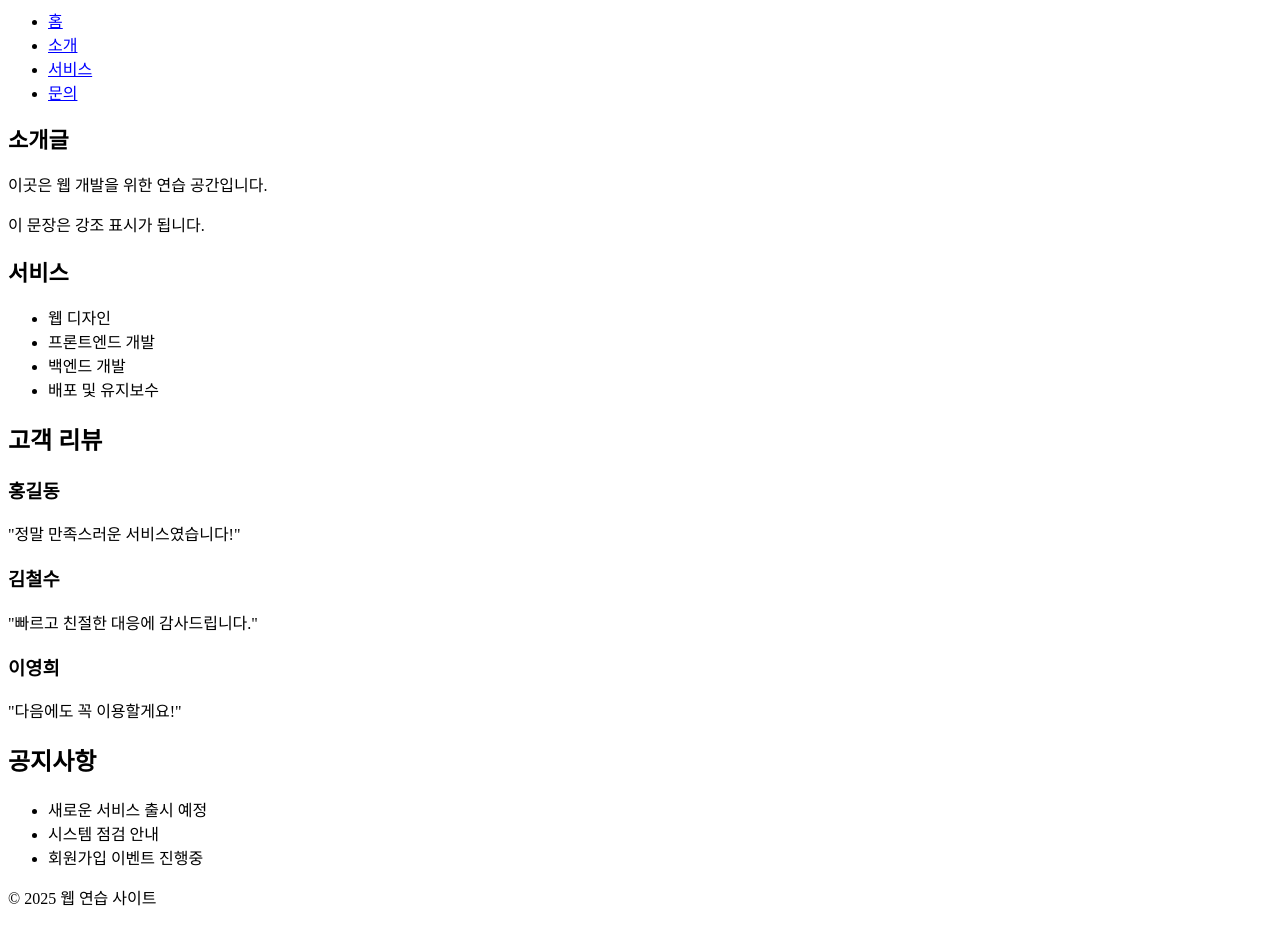
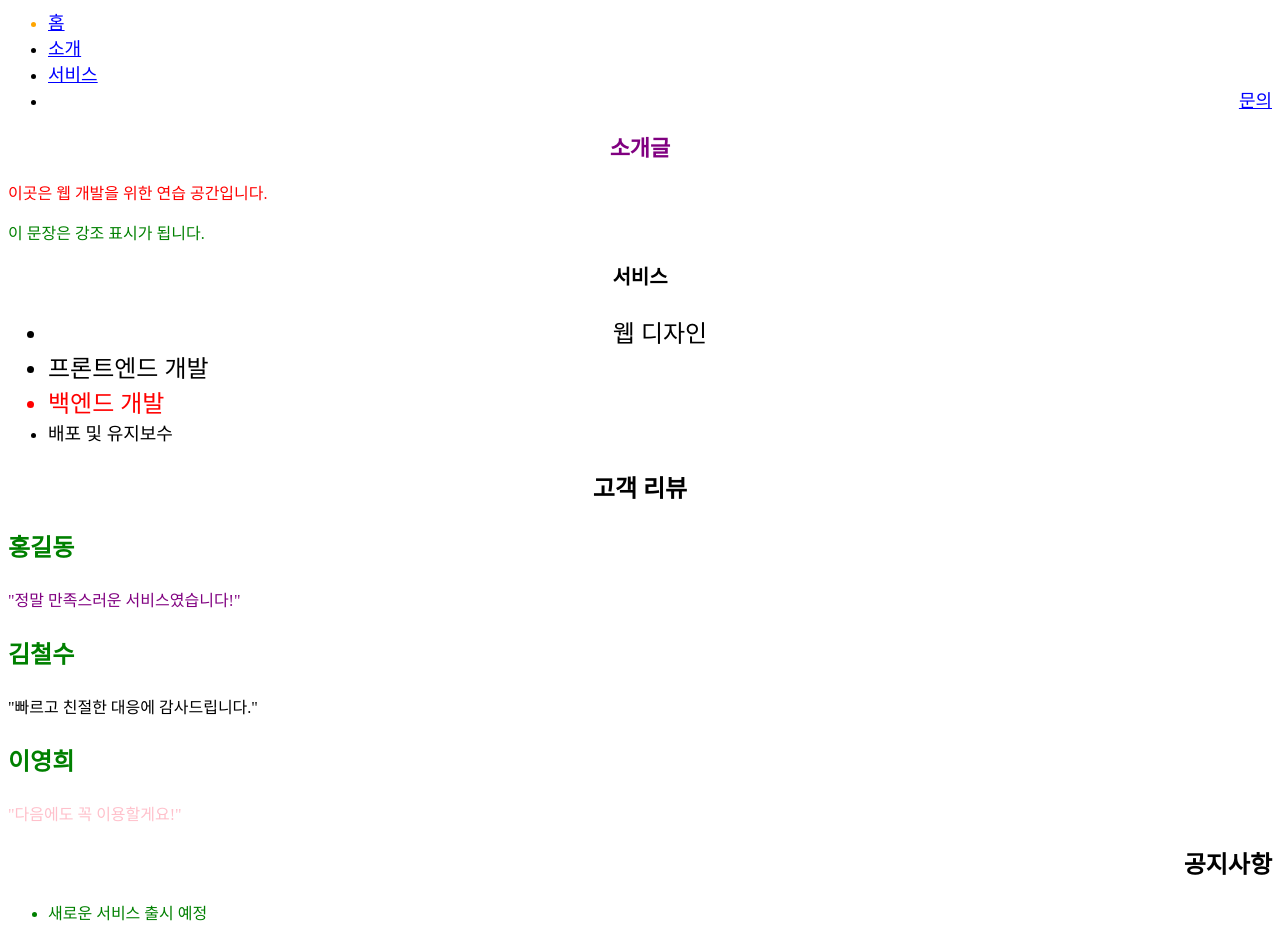
Before and after one commit to akafintech/fintech_service_2nd_aka, a plain HTML site: page 02HTML_CSS_JAVASCRIPT/HTML/10CSS_selector_연습.html in a window 1280 px wide. Shown: the part 81-1008 px from the top of the page. Drawn offline with Linux system fonts and the light colour scheme.

Commit message:
CSS_selector_prct

```diff
--- a/02HTML_CSS_JAVASCRIPT/CSS/04CSS_prct.css
+++ b/02HTML_CSS_JAVASCRIPT/CSS/04CSS_prct.css
@@ -8,3 +8,114 @@
 .container h2{
     font-size: 22px;
 }
+.highlight {
+    color: red;
+}
+header li {
+    font-size : 18px;
+}
+.service-list > :first-child {
+    text-align: center;
+}
+.review > h3 {
+    color: green;
+}
+aside > h2 {
+    text-align: right;
+}
+.notice-list > :last-child {
+    color: orange;
+}
+.notice-list > :nth-of-type(2) {
+    font-size: 20px;
+}
+.review:nth-of-type(1) >p {
+    color: purple;
+}
+footer a {
+    color: green;
+}
+a[target="_blank"] {
+    text-align : center;
+}
+button {
+    font-size: 16px;
+}
+button:hover{
+    color: gray;
+}
+.intro + article {
+    font-size: 24px;
+}
+section h2 {
+    text-align: center;
+}
+.review:last-of-type > p {
+    color: pink;
+}
+.service-list > li:nth-child(3) {
+    color: red;
+}
+nav li:last-of-type {
+    text-align: right;
+}
+article {
+    font-size: 20px;
+}
+aside li:first-of-type {
+    color: blue;
+}
+header h1 {
+    color: purple;
+}
+.services ul {
+    text-align: left;
+}
+footer p {
+    font-size: 12px;
+}
+h3 {
+    color: blue;
+}
+.notice-list li:nth-of-type(2n+1){
+    color: green;
+}
+.notice-list li:nth-of-type(2n){
+    color: orange;
+}
+section p {
+    font-size: 16px;
+}
+article p:first-of-type {
+    color: red;
+}
+nav a:hover {
+    color: green;
+}
+button:hover {
+    font-size: 18px;
+}
+.review h3:first-of-type {
+    font-size: 24px;
+}
+article:first-of-type{
+    color: purple;
+}
+.service-list li:last-of-type {
+    font-size: 18px;
+}
+.intro p {
+    color: green;
+}
+.services h2 {
+    font-size: 20px;
+}
+footer a:hover{
+    color: red;
+}
+.reviews div:last-of-type {
+    font-size: 22px;
+}
+.navbar li:first-of-type {
+    color : orange;
+}
```
Also changed, not shown: 02HTML_CSS_JAVASCRIPT/CSS/03CSS_selector.css (+8 -4 lines), 02HTML_CSS_JAVASCRIPT/HTML/css_selector_연습_체크처리.txt (added).
